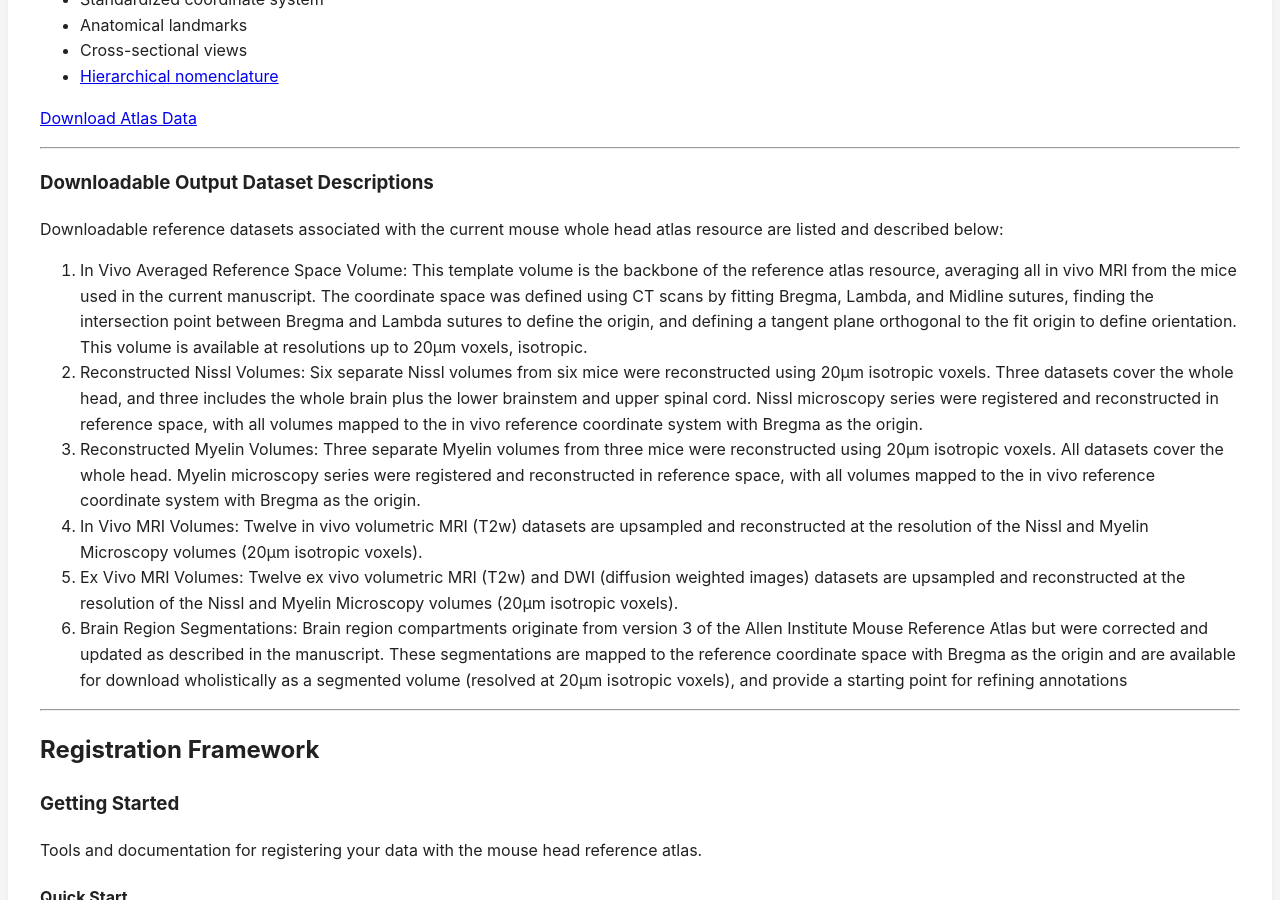
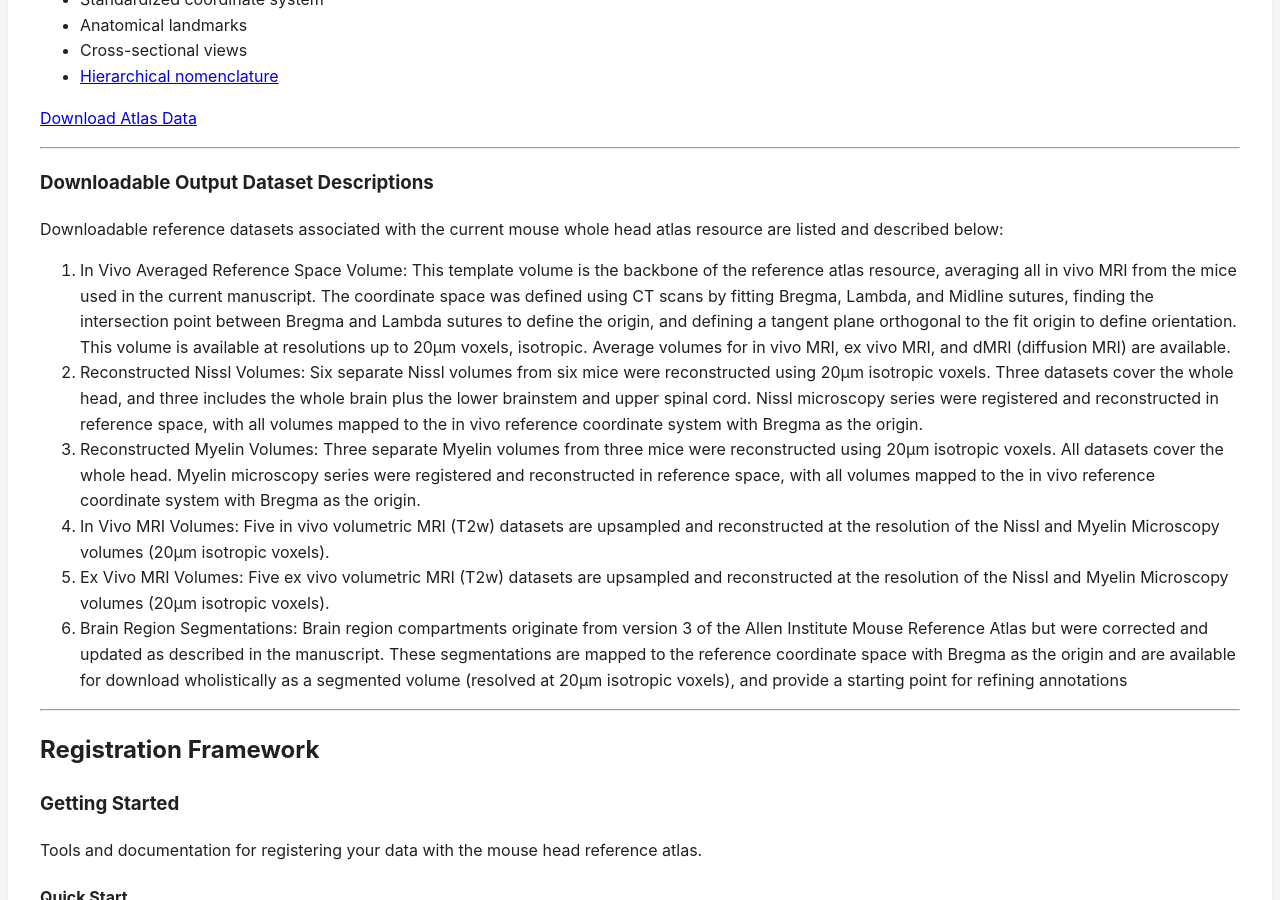
Before and after one commit to ppmitra/BAPDataAndCode, a Jekyll site: the page built from pages/mouse.md, in a window 1280 px wide and 900 px high, scrolled down 590 px. Built offline with Jekyll 4.4.1, drawn with Linux system fonts in a browser that asks for light colours; comment, search, counter and statistics services are not loaded.

Commit message:
Update mouse.md
minor edits, number of mri volumes (5). Moved diffusion to average

```diff
--- a/pages/mouse.md
+++ b/pages/mouse.md
@@ -22,11 +22,11 @@ The Mouse Head Reference Atlas Framework provides a standardized approach for ma
 ### Downloadable Output Dataset Descriptions
  Downloadable reference datasets associated with the current mouse whole head atlas resource are listed and described below:
 
-1. In Vivo Averaged Reference Space Volume: This template volume is the backbone of the reference atlas resource, averaging all in vivo MRI from the mice used in the current manuscript. The coordinate space was defined using CT scans by fitting Bregma, Lambda, and Midline sutures, finding the intersection point between Bregma and Lambda sutures to define the origin, and defining a tangent plane orthogonal to the fit origin to define orientation. This volume is available at resolutions up to 20μm voxels, isotropic.
+1. In Vivo Averaged Reference Space Volume: This template volume is the backbone of the reference atlas resource, averaging all in vivo MRI from the mice used in the current manuscript. The coordinate space was defined using CT scans by fitting Bregma, Lambda, and Midline sutures, finding the intersection point between Bregma and Lambda sutures to define the origin, and defining a tangent plane orthogonal to the fit origin to define orientation. This volume is available at resolutions up to 20μm voxels, isotropic.  Average volumes for in vivo MRI, ex vivo MRI, and dMRI (diffusion MRI) are available.
 2. Reconstructed Nissl Volumes: Six separate Nissl volumes from six mice were reconstructed using 20μm isotropic voxels. Three datasets cover the whole head, and three includes the whole brain plus the lower brainstem and upper spinal cord. Nissl microscopy series were registered and reconstructed in reference space, with all volumes mapped to the in vivo reference coordinate system with Bregma as the origin.
 3. Reconstructed Myelin Volumes: Three separate Myelin volumes from three mice were reconstructed using 20μm isotropic voxels. All datasets cover the whole head. Myelin microscopy series were registered and reconstructed in reference space, with all volumes mapped to the in vivo reference coordinate system with Bregma as the origin.
-4. In Vivo MRI Volumes: Twelve in vivo volumetric MRI (T2w) datasets are upsampled and reconstructed at the resolution of the Nissl and Myelin Microscopy volumes (20μm isotropic voxels).
-5. Ex Vivo MRI Volumes: Twelve ex vivo volumetric MRI (T2w) and DWI (diffusion weighted images) datasets are upsampled and reconstructed at the resolution of the Nissl and Myelin Microscopy volumes (20μm isotropic voxels).
+4. In Vivo MRI Volumes: Five in vivo volumetric MRI (T2w) datasets are upsampled and reconstructed at the resolution of the Nissl and Myelin Microscopy volumes (20μm isotropic voxels).
+5. Ex Vivo MRI Volumes: Five ex vivo volumetric MRI (T2w) datasets are upsampled and reconstructed at the resolution of the Nissl and Myelin Microscopy volumes (20μm isotropic voxels).
 6. Brain Region Segmentations: Brain region compartments originate from version 3 of the Allen Institute Mouse Reference Atlas but were corrected and updated as described in the manuscript. These segmentations are mapped to the reference coordinate space with Bregma as the origin and are available for download wholistically as a segmented volume (resolved at 20μm isotropic voxels), and provide a starting point for refining annotations
 
 
```
